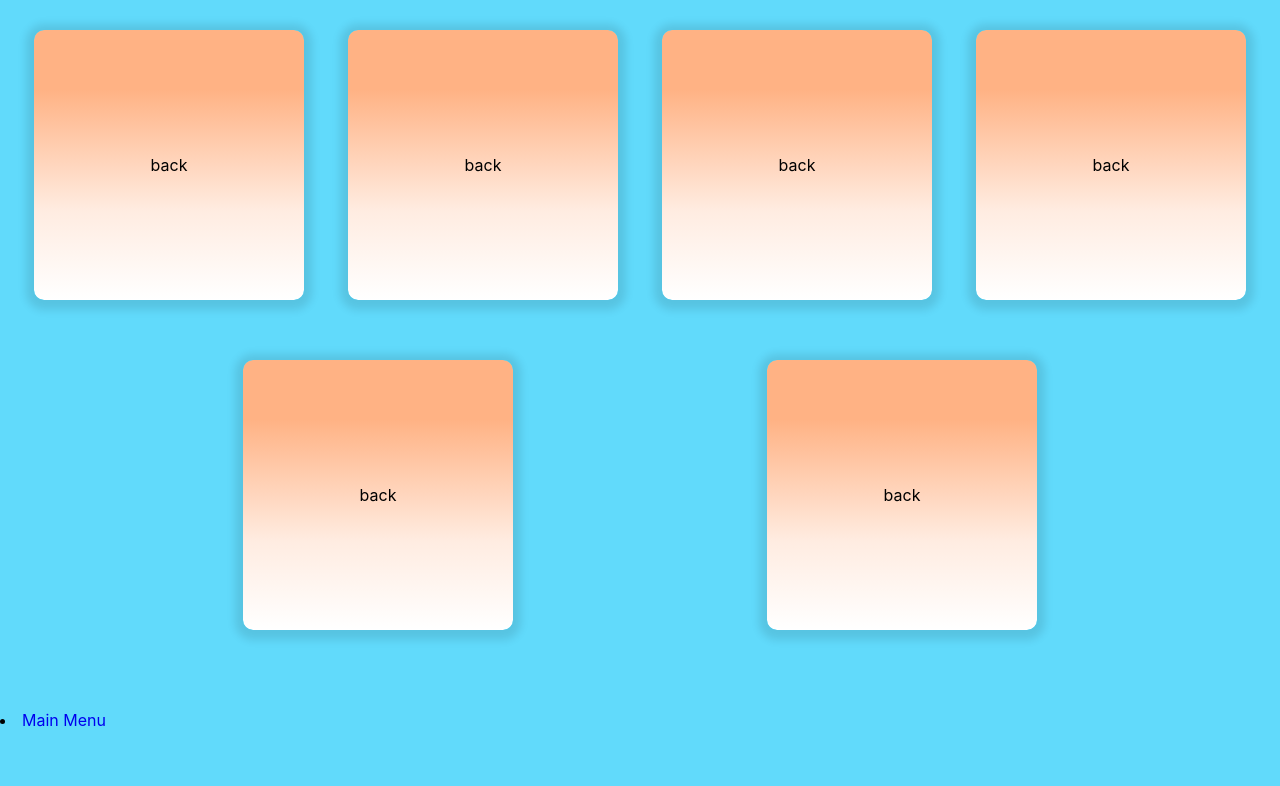
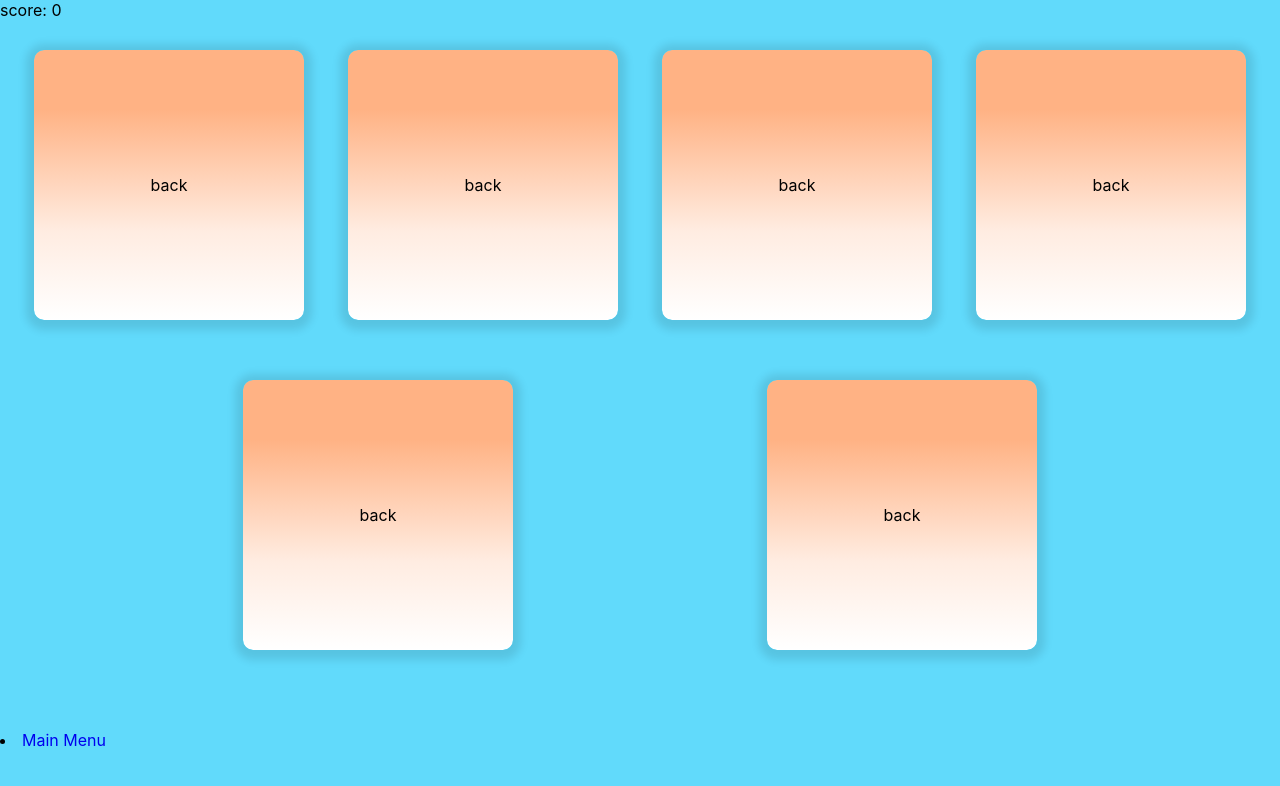
Before and after one commit to AStashevskaya/Game-React, a React (Create React App) app: page /game in a window 1280 px wide. Shown: the top 786 px of the page. Built offline with nearby package versions, Linux system fonts and the light colour scheme.

Commit message:
feat: add score

```diff
--- a/src/components/Game/Card.jsx
+++ b/src/components/Game/Card.jsx
@@ -3,10 +3,8 @@ import React from 'react';
 import PropTypes from 'prop-types';
 
 const Card = ({
-  title, frontRotate, backRotate, handleClick, isFlipped,
-}) => {
-  console.log(isFlipped);
-  return (
+  title, frontRotate, backRotate, handleClick,
+}) => (
   // eslint-disable-next-line jsx-a11y/click-events-have-key-events
   <div className="card" onClick={handleClick}>
     <div className={`card__front ${frontRotate}`}>
@@ -17,13 +15,11 @@ const Card = ({
     </div>
   </div>
 );
-};
 
 Card.defaultProps = {
   title: '',
   frontRotate: '',
   backRotate: '',
-  isFlipped: false,
 //   handleClick: () => {},
 };
 
@@ -32,7 +28,6 @@ Card.propTypes = {
   frontRotate: PropTypes.string,
   backRotate: PropTypes.string,
   handleClick: PropTypes.func.isRequired,
-  isFlipped: PropTypes.bool,
 };
 
 export default Card;
--- a/src/components/Game/Game.jsx
+++ b/src/components/Game/Game.jsx
@@ -1,4 +1,4 @@
-import React, { useEffect } from 'react';
+import React, { useEffect, useState } from 'react';
 import PropTypes from 'prop-types';
 
 import { menuLink } from '../../data/navBarData';
@@ -7,20 +7,23 @@ import MenuButton from '../Menu/MenuButton';
 import getRandomArray from '../../utils/getRandomArray';
 import englishCards from '../../data/englishCards';
 import GameField from './GameField';
+import Score from './Score';
 
 const GamePage = ({ getClick }) => {
   const { path, title } = menuLink;
+  const [score, setScore] = useState(0);
   // const [randomCards, setRandomCards] = useState([]);
-  const generateArr = () => {
+  const generateCards = () => {
     const randomArr = getRandomArray(6, englishCards);
-    const secondArr = randomArr.map((el) => {
-      const newCard = { ...el, card: 2 };
-      return newCard;
+    let cards = [...randomArr, ...randomArr];
+    cards = cards.map((el, idx) => {
+      const newEl = { ...el, id: idx + 1 };
+      return newEl;
     });
-    const cards = [...randomArr, ...secondArr];
     return cards;
   };
-  const cards = generateArr();
+
+  const cards = generateCards();
 
   console.log(cards);
 
@@ -30,7 +33,8 @@ const GamePage = ({ getClick }) => {
 
   return (
     <div className="game">
-      <GameField cards={cards} />
+      <Score score={score} />
+      <GameField cards={cards} score={score} setscore={setScore} />
       <MenuButton
         getClick={getClick}
         text={title}
--- a/src/components/Game/GameField.jsx
+++ b/src/components/Game/GameField.jsx
@@ -1,11 +1,12 @@
-/* eslint-disable no-unused-vars */
 import React, { useState, useEffect } from 'react';
 import PropTypes from 'prop-types';
 
 import Card from './Card';
 
-const GameField = ({ cards }) => {
+const GameField = ({ cards, score, setscore }) => {
   const [cardsClosed, setCardsClosed] = useState(false);
+  // const [score, setScore] = useState(0);
+  const [cardsArr, setCardsArr] = useState(cards);
   const [openedCards, setOpendeCards] = useState([]);
   const [mached, setMached] = useState([]);
 
@@ -15,26 +16,26 @@ const GameField = ({ cards }) => {
     }, 1000);
   }, [cardsClosed]);
 
-  const arr = cards.map((el, idx) => {
-    const newEl = { ...el, id: idx + 1 };
-    return newEl;
-  });
-
-  const [arr1, setArr1] = useState(arr);
-  console.log(setArr1);
-
   useEffect(() => {
     if (openedCards.length === 2) {
       const [a, b] = openedCards;
       if (a.index === b.index) {
+        if (a.clickedTimes === b.clickedTimes && a.clickedTimes === 1) {
+          setscore(score + 5);
+        } else {
+          setscore(score + 1);
+        }
+
         setMached([...mached, a, b]);
         setOpendeCards([]);
       } else {
         setTimeout(() => {
-          arr1.forEach((el) => {
+          cardsArr.forEach((el) => {
+            if (mached.includes(el)) return;
+
             el.isFlipped = false;
           });
-          setArr1(arr1);
+          setCardsArr(cardsArr);
           setOpendeCards([]);
         }, 800);
       }
@@ -42,24 +43,23 @@ const GameField = ({ cards }) => {
   }, [openedCards]);
 
   const handleClick = (card) => {
-    const flippedCard = arr1.find((el) => el.id === card.id);
+    if (!cardsClosed || openedCards.length > 2 || mached.includes(card)) return;
+    const flippedCard = cardsArr.find((el) => el.id === card.id);
     flippedCard.isFlipped = true;
-    setArr1(arr1);
+    flippedCard.clickedTimes += 1;
+    setCardsArr(cardsArr);
     setOpendeCards([...openedCards, card]);
   };
 
-  console.log(arr1);
-
   return (
     <div className="gamefield">
-      {arr1.map((card) => (
+      {cardsArr.map((card) => (
         <Card
           key={card.id}
           title={card.title}
           frontRotate={cardsClosed && !card.isFlipped ? 'front-rotate' : ''}
           backRotate={cardsClosed && !card.isFlipped ? 'back-rotate' : ''}
           handleClick={() => handleClick(card)}
-          isFlipped={card.isFlipped}
         />
       ))}
     </div>
@@ -69,11 +69,15 @@ const GameField = ({ cards }) => {
 GameField.defaultProps = {
 
   cards: [],
+  score: 0,
+  setscore: () => {},
 };
 
 GameField.propTypes = {
   // eslint-disable-next-line react/forbid-prop-types
   cards: PropTypes.array,
+  score: PropTypes.number,
+  setscore: PropTypes.func,
 //   correctCards: PropTypes.array,
 };
 
--- /dev/null
+++ b/src/components/Game/Score.jsx
@@ -0,0 +1,24 @@
+import React from 'react';
+import PropTypes from 'prop-types';
+
+const Score = ({ score }) => {
+  console.log(score);
+
+  return (
+    <div>
+      score:
+      {' '}
+      {score}
+    </div>
+  );
+};
+
+Score.defaultProps = {
+  score: 0,
+  //   handleClick: () => {},
+};
+
+Score.propTypes = {
+  score: PropTypes.number,
+};
+export default Score;
--- a/src/data/englishCards.js
+++ b/src/data/englishCards.js
@@ -6,100 +6,76 @@
 
 const englishCards = [
   {
-    id: 1,
     index: 1,
     isFlipped: false,
     clickedTimes: 0,
-    card: 1,
     title: 'mouse',
   },
 
   {
-    id: 2,
     index: 2,
     isFlipped: false,
     clickedTimes: 0,
-    card: 1,
     title: 'tiger',
   },
   {
-    id: 3,
     index: 3,
     isFlipped: false,
     clickedTimes: 0,
-    card: 1,
     title: 'cow',
   },
   {
-    id: 4,
     index: 4,
     isFlipped: false,
     clickedTimes: 0,
-    card: 1,
     title: 'lew',
   },
   {
-    id: 5,
     index: 5,
     isFlipped: false,
     clickedTimes: 0,
-    card: 1,
     title: 'wolf',
   },
   {
-    id: 6,
     index: 6,
     isFlipped: false,
     clickedTimes: 0,
-    card: 1,
     title: 'bear',
   },
   {
-    id: 7,
     index: 7,
     isFlipped: false,
     clickedTimes: 0,
-    card: 1,
     title: 'giraffe',
   },
   {
-    id: 8,
     index: 8,
     isFlipped: false,
     clickedTimes: 0,
-    card: 1,
     title: 'dog',
   },
   {
-    id: 9,
     index: 9,
     isFlipped: false,
     clickedTimes: 0,
-    card: 1,
     title: 'cat',
   },
   {
-    id: 10,
     index: 10,
     isFlipped: false,
     clickedTimes: 0,
-    card: 1,
     title: 'kitten',
   },
   {
-    id: 11,
     index: 11,
     isFlipped: false,
     clickedTimes: 0,
-    card: 1,
     title: 'puppy',
   },
   {
-    id: 12,
     index: 12,
     isFlipped: false,
     clickedTimes: 0,
-    card: 1,
     title: 'fish',
   },
 ];
--- a/src/redux/rootReducer.js
+++ b/src/redux/rootReducer.js
@@ -1,11 +1,11 @@
 import { combineReducers } from 'redux';
 
 import musicReducer from './music/reducerMusic';
-import soundReducer from './sound/soundReducer';
+// import soundReducer from './sound/soundReducer';
 
 const rootReducer = combineReducers({
   music: musicReducer,
-  sound: soundReducer,
+  // sound: soundReducer,
 });
 
 export default rootReducer;
```
Also changed, not shown: src/components/Menu/Options.jsx (+0 -45 lines). Lines whose indentation alone changed are shown as unchanged.
